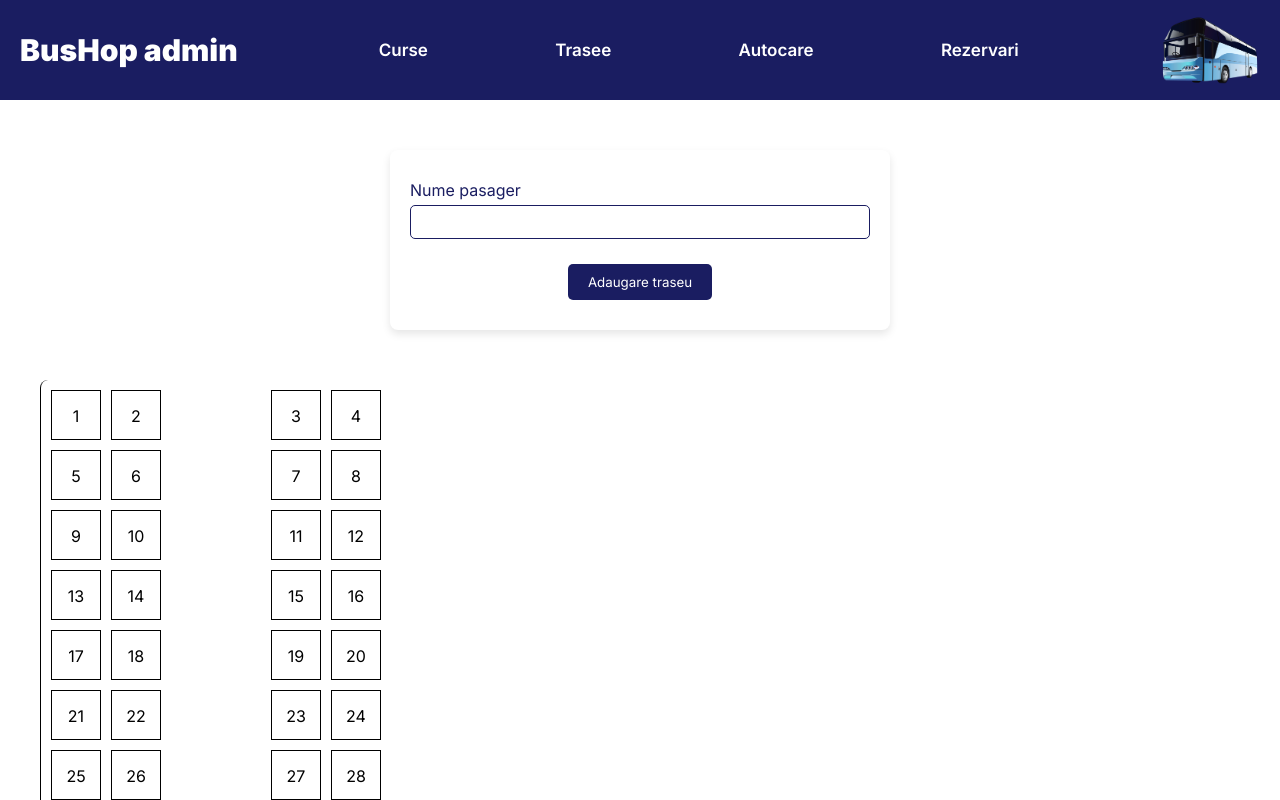
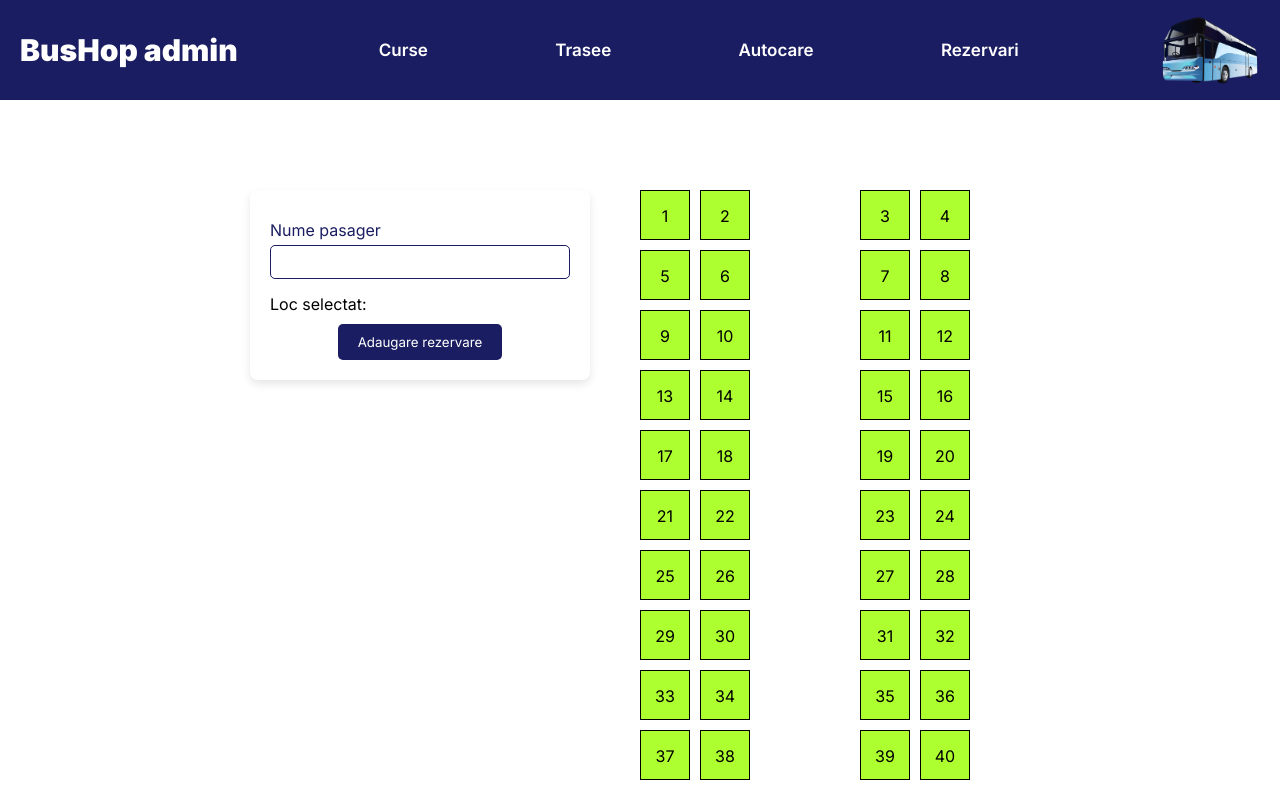
Before and after one commit to Tudor-Bondoc/BusHop, a React (Vite) app in the folder client_admin/: page /adaugare_rezervare/1 in a window 1280 px wide. Shown: the top 800 px of the page. Built offline with nearby package versions, Linux system fonts and the light colour scheme; no server answers.

Commit message:
finished AddRezervare

```diff
--- a/client_admin/src/components/Scaun.jsx
+++ b/client_admin/src/components/Scaun.jsx
@@ -4,8 +4,9 @@ import "../styles/Scaun.css"
 export default function Scaun(props) {
 
     return(
-        <div className="scaun" onClick={()=>{props.onClick()}}>
+        <div className={`scaun ${props.ocupat ? 'occupied' : 'liber'}`} onClick={()=>{props.onClick()}}>
             {props.numar_loc}
+            {props.ocupat}
         </div>
     )
 }
--- a/client_admin/src/pages/AddRezervare.jsx
+++ b/client_admin/src/pages/AddRezervare.jsx
@@ -4,6 +4,7 @@ import Scaun from "../components/Scaun";
 import { Formik, Form, Field } from "formik";
 import axios from "axios";
 import * as Yup from 'yup'
+import "../styles/AddRezervare.css"
 
 
 export default function AddRezervare() {
@@ -17,9 +18,26 @@ export default function AddRezervare() {
     }
 
     const [numarScaunSelectat, setNumarScaunSelectat] = React.useState(null)
+    const [listaRezervari, setListaRezervari] = React.useState([])
+
+    //Request API pentru lista de rezervari asociate Cursei id
+    React.useEffect(()=>{
+        axios.get(`http://localhost:3002/rezervari/${id}`).then((response)=> {
+            setListaRezervari(response.data)
+        })
+    }, [])
+
+    let ocupate = []
+
+    if (listaRezervari) {
+        for (let i = 0; i < listaRezervari.length; i++) {
+            ocupate.push(listaRezervari[i].loc)
+        }
+    }
 
     function handleClick(numar) {
-        setNumarScaunSelectat(numar)
+        if (!ocupate.includes(numar))
+            setNumarScaunSelectat(numar)
     }
 
 
@@ -29,6 +47,7 @@ export default function AddRezervare() {
                 key = {numar}
                 numar_loc = {numar}
                 onClick = {()=>{handleClick(numar)}}
+                ocupat = {ocupate.includes(numar)}
             />
         )
     })
@@ -43,6 +62,7 @@ export default function AddRezervare() {
 
     let navigate = useNavigate()
 
+    //Functie pentru submit form
     function onSubmit(data) {
 
         const dataActualizata = {...data, loc: numarScaunSelectat, CursaID: id}
@@ -56,10 +76,12 @@ export default function AddRezervare() {
 
 
 
+
+
     return(
         <div className="add--rezervare--container">
 
-        <div className="form--container--default">
+        <div className="form--container--default form--modified">
             <Formik
                 initialValues={initialValues}
                 onSubmit={onSubmit}
@@ -71,7 +93,8 @@ export default function AddRezervare() {
                         id = "input--nume"
                         name = "nume"
                     />
-                    <button type="submit">Adaugare traseu</button>
+                    <p>Loc selectat: {numarScaunSelectat}</p>
+                    <button type="submit">Adaugare rezervare</button>
                 </Form>
             </Formik>
         </div>
--- /dev/null
+++ b/client_admin/src/styles/AddRezervare.css
@@ -0,0 +1,15 @@
+.add--rezervare--container {
+    padding: 10px;
+    position: relative;
+    margin-top: 30px;
+    margin-left: auto;
+    margin-right: auto;
+    display: flex;
+    flex-direction: row;
+    justify-content: space-between;
+    width: 800px;
+}
+
+.form--modified {
+    max-height: 190px;
+}
--- a/client_admin/src/styles/Scaun.css
+++ b/client_admin/src/styles/Scaun.css
@@ -14,6 +14,15 @@
     cursor: pointer;
 }
 
+.occupied {
+    background-color: red;
+    color: white;
+}
+
+.liber {
+    background-color: greenyellow;
+}
+
 .lista--scaune--container {
     display: grid;
     grid-template-columns: repeat(4, 1fr); /* Patru coloane */
@@ -22,6 +31,4 @@
     margin-top: 40px;
     margin-left: 40px;
     padding: 10px;
-    border-left: 1px solid black;
-    border-radius: 8px;
 }
```
